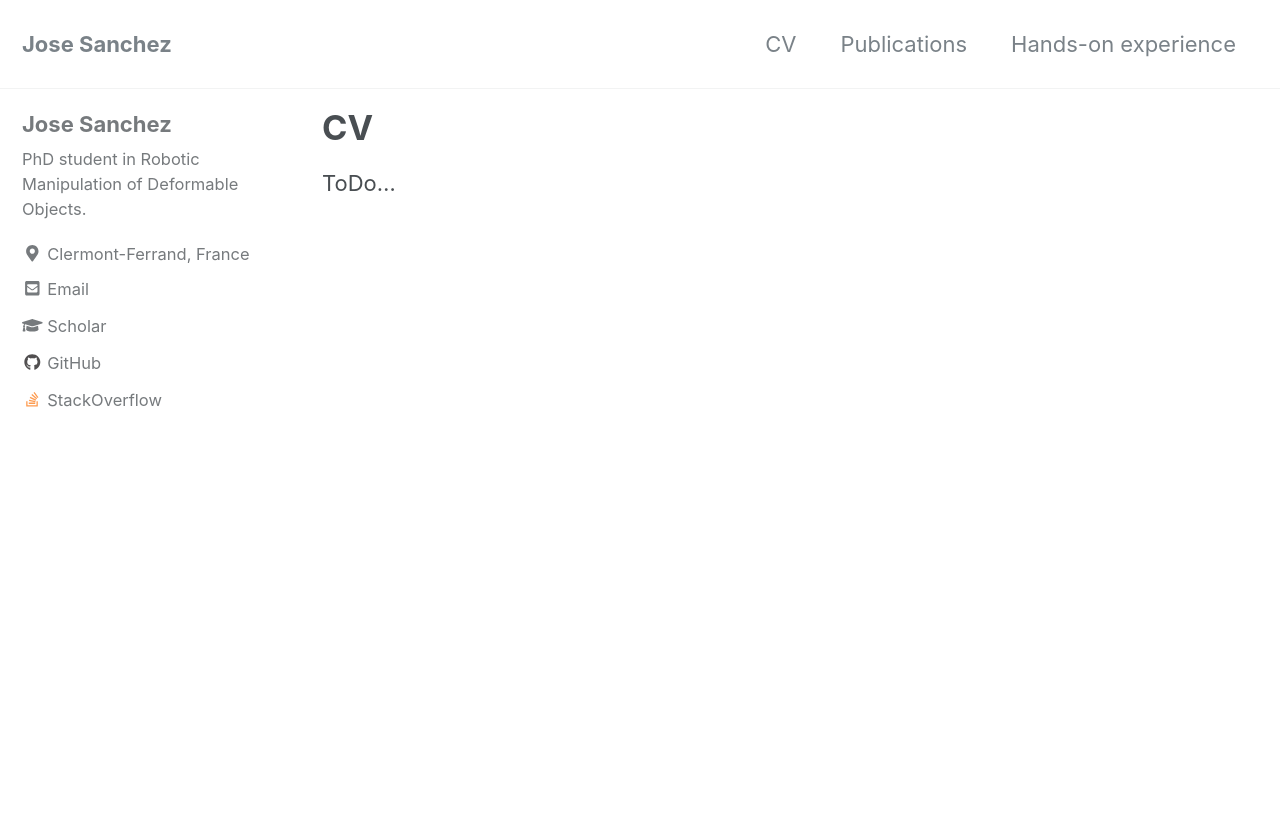
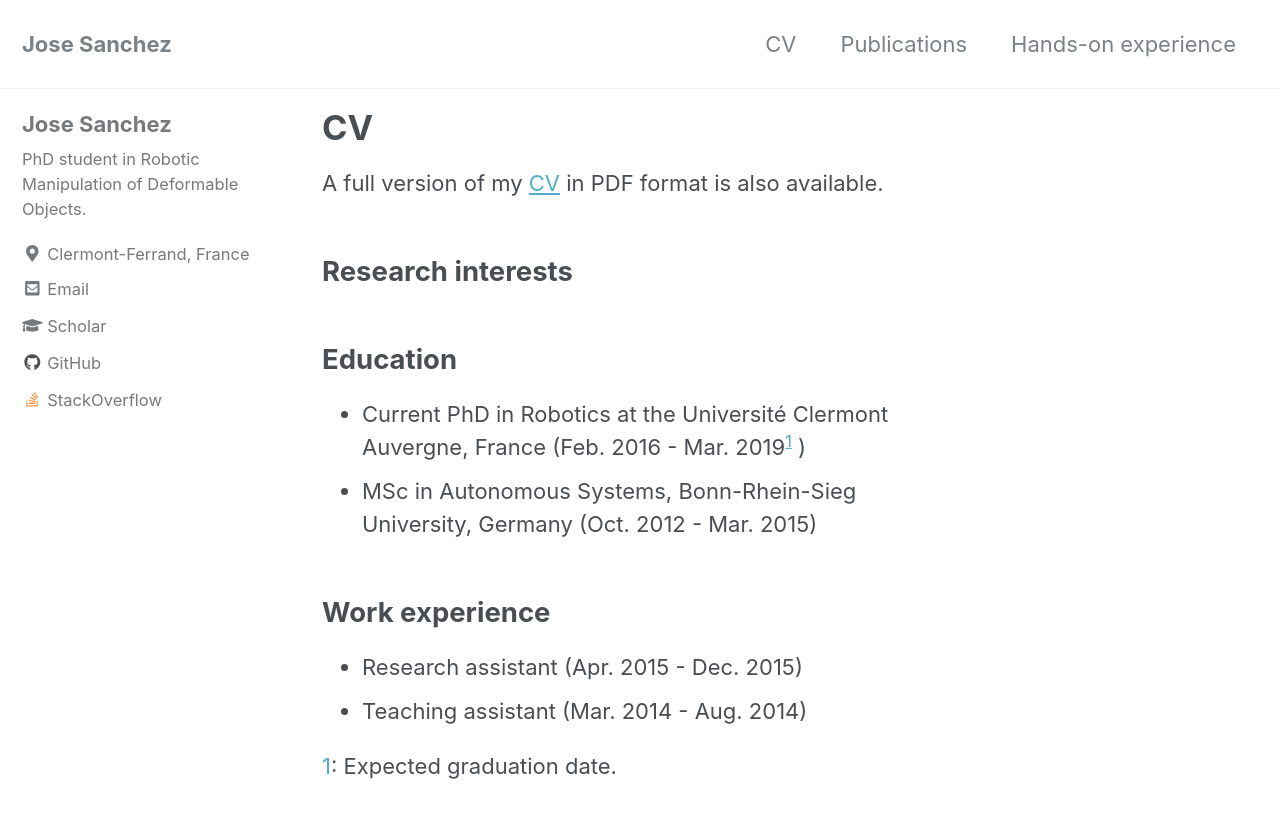
Before and after one commit to jsanch2s/jsanch2s.github.io, a Jekyll site: the page built from _pages/cv.md, in a window 1280 px wide and 900 px high. Shown: the top 818 px of the window. Built offline with Jekyll 4.4.1, drawn with Linux system fonts in a browser that asks for light colours; cached includes are drawn as plain includes; nearby versions of some CDN libraries.

Commit message:
Update CV

```diff
--- a/_pages/cv.md
+++ b/_pages/cv.md
@@ -5,4 +5,21 @@ title: "CV"
 author_profile: true
 ---
 
-ToDo...
+A full version of my [CV]({{ site.url }}/files/cv.pdf) in PDF format is also available.
+
+
+Research interests
+------
+
+Education
+------
+* Current PhD in Robotics at the Université Clermont Auvergne, France (Feb. 2016 - Mar. 2019<sup>[1](#myfootnote1)</sup>
+)
+* MSc in Autonomous Systems, Bonn-Rhein-Sieg University, Germany (Oct. 2012 - Mar. 2015)
+
+Work experience
+------
+* Research assistant (Apr. 2015 - Dec. 2015)
+* Teaching assistant (Mar. 2014 - Aug. 2014)
+
+<a name="myfootnote1">1</a>: Expected graduation date.
```
